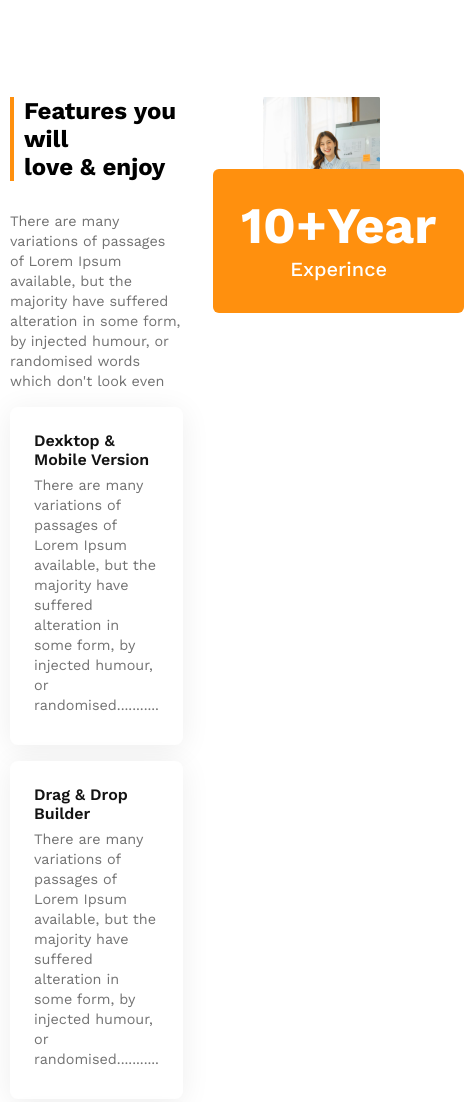
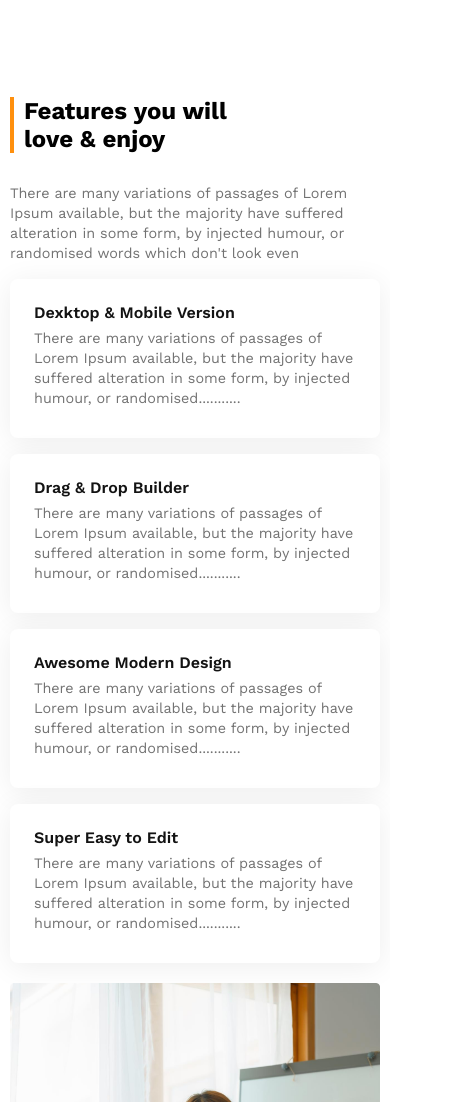
Before and after one commit to SohanRazzak/g3-architects, a plain HTML site: page index.html in a window 390 px wide. Shown: the part 1666-2768 px from the top of the page, 464 px wide, since content can reach past the window. Drawn offline with nearby package versions, Linux system fonts and the light colour scheme.

Commit message:
features section solved and made responsive

```diff
--- a/styles/style.css
+++ b/styles/style.css
@@ -237,3 +237,18 @@ p {
     }
 
 }
+
+
+/* tab and other medium device */
+@media screen and (max-width:960px) {
+    .feature-list{
+        flex-direction: column;
+    }
+    .feature-img-container{
+        text-align: center;
+    }
+    .badge {
+        left: 50%;
+        transform: translateX(-50%);
+    }
+}
```
